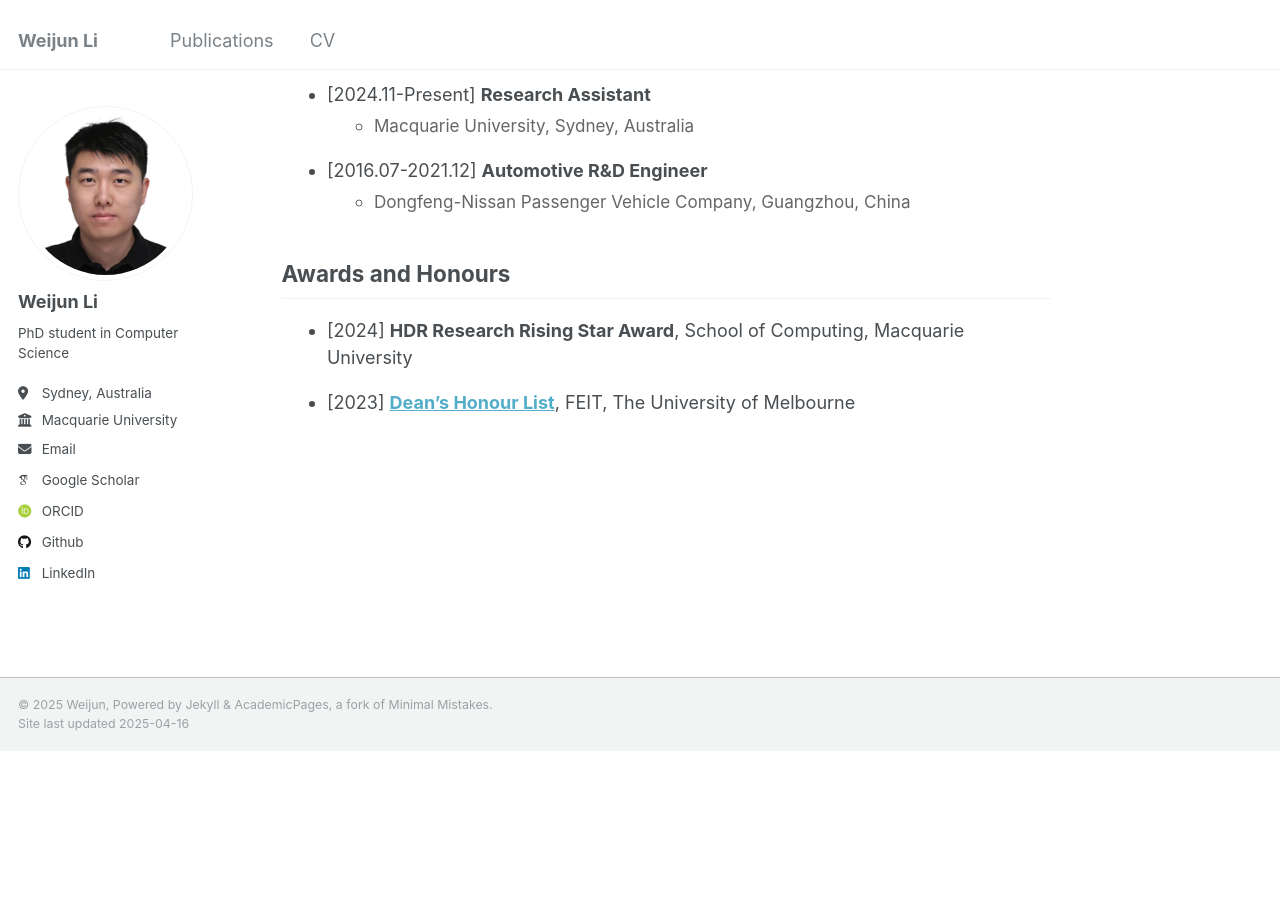
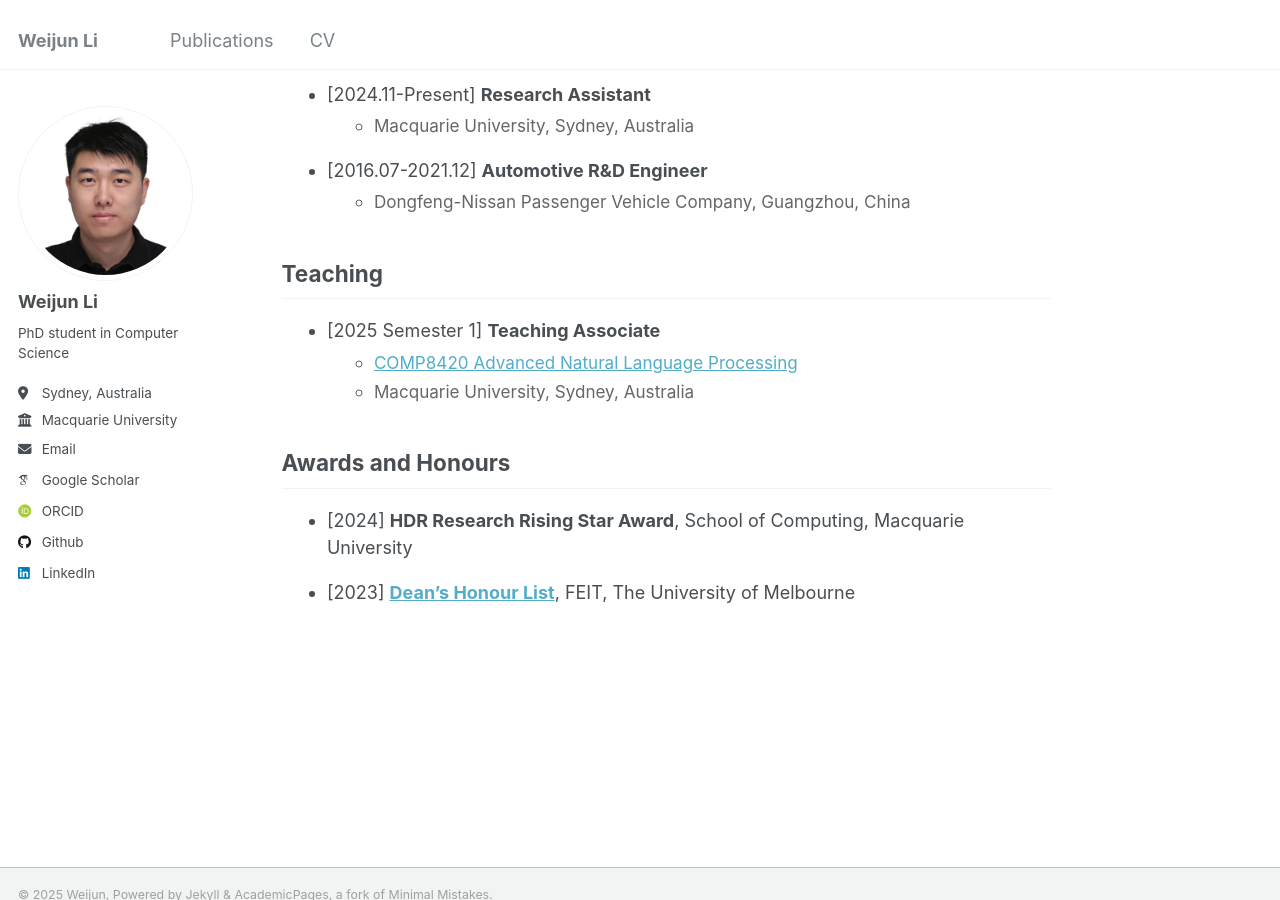
Before and after one commit to weijun-l/weijun-l.github.io, a Jekyll site: the page built from _pages/cv.md, in a window 1280 px wide and 900 px high, scrolled down 692 px. Built offline with Jekyll 4.4.1, drawn with Linux system fonts in a browser that asks for light colours; some web fonts are replaced; before the commit the page ends 1443 px from its top, so only the background shows below that.

Commit message:
update CV

```diff
--- a/_pages/cv.md
+++ b/_pages/cv.md
@@ -83,6 +83,17 @@ redirect_from:
   </li>
 </ul>
 
+## Teaching
+
+<ul class="cv-list">
+  <li>[2025 Semester 1] <strong>Teaching Associate</strong>
+    <ul>
+      <li><a href="https://unitguides.mq.edu.au/unit_offerings/166484/unit_guide">COMP8420 Advanced Natural Language Processing</a></li>
+      <li>Macquarie University, Sydney, Australia</li>
+    </ul>
+  </li>
+</ul>
+
 ## Awards and Honours
 
 <ul class="cv-list">
```
Also changed, not shown: 1 other file.
